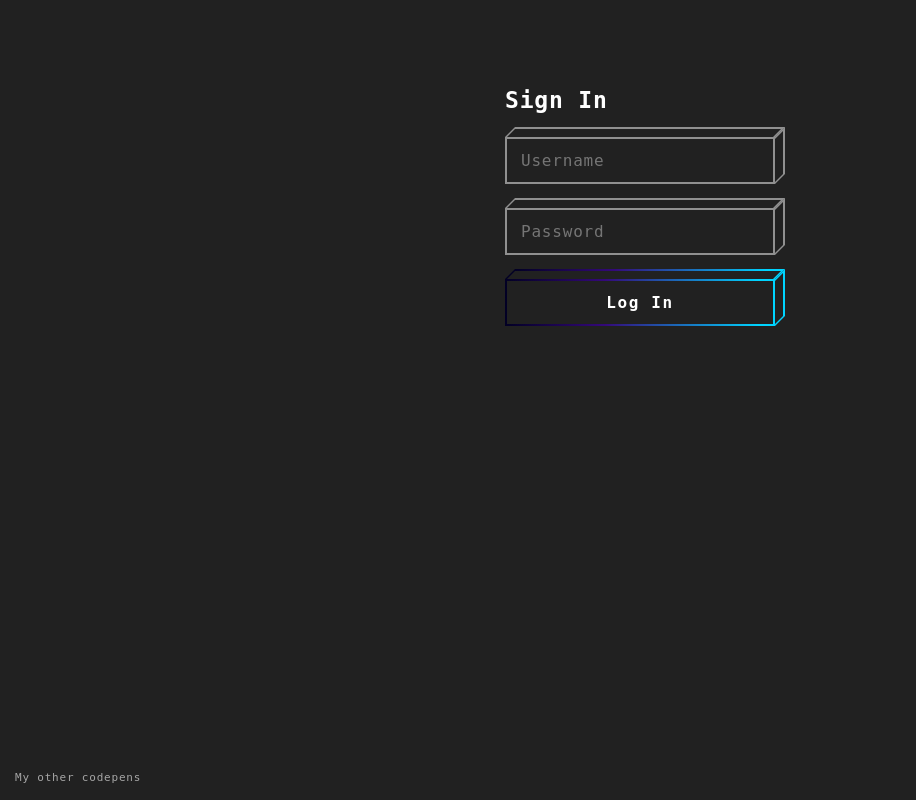
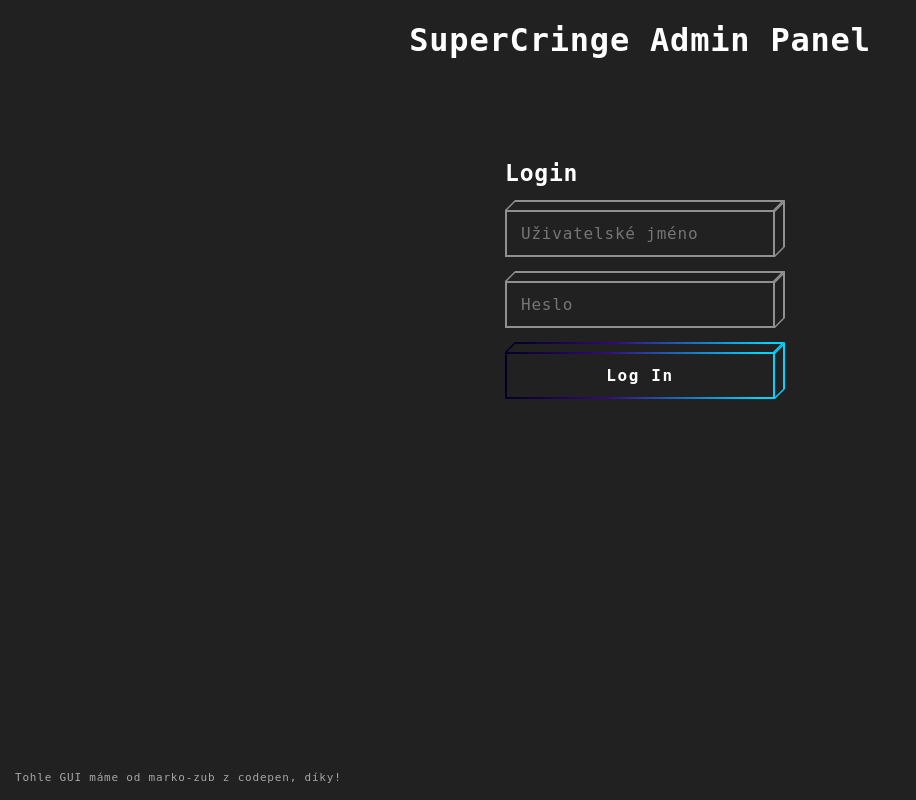
Before and after one commit to Plajta/QRFronta, a Flask app: page /admin in a window 1280 px wide. Shown: the whole page, without its empty margins (0-916 px from the left). Run offline with Flask 2, Linux system fonts and the light colour scheme.

Commit message:
FUNGUJE ADMIN PANEL (RAVE)

```diff
--- a/src/server/templates/login.html
+++ b/src/server/templates/login.html
@@ -2,20 +2,21 @@
 <html lang="en" >
 <head>
   <meta charset="UTF-8">
-  <title>CodePen - CSS Cube Login Form</title>
+  <title>SuperCringe Panel</title>
   <link rel="stylesheet" href="../static/styles/style.css">
 
 </head>
 <body>
 <!-- partial:index.partial.html -->
+<h1 style="text-align: center; font-size: 32px;">SuperCringe Admin Panel</h1>
 <form autocomplete='off' action = "http://localhost:5000/login" method = "post" class='form'>
   <div class='control'>
     <h1>
-      Sign In
+      Login
     </h1>
   </div>
   <div class='control block-cube block-input'>
-    <input name='username' placeholder='Username' type='text' id="fname" >
+    <input name='username' placeholder='Uživatelské jméno' type='text' id="fname" >
     <div class='bg-top'>
       <div class='bg-inner'></div>
     </div>
@@ -27,7 +28,7 @@
     </div>
   </div>
   <div class='control block-cube block-input'>
-    <input name='password' placeholder='Password' type='password' id="lname">
+    <input name='password' placeholder='Heslo' type='password' id="lname">
     <div class='bg-top'>
       <div class='bg-inner'></div>
     </div>
@@ -54,7 +55,7 @@
   </button>
   <div class='credits'>
     <a href='https://codepen.io/marko-zub/' target='_blank'>
-      My other codepens
+        Tohle GUI máme od marko-zub z codepen, díky!
     </a>
   </div>
 </form>
--- a/src/server/webserver.py
+++ b/src/server/webserver.py
@@ -50,12 +50,25 @@ def handle_message(data):
 
         users = Redis_Retrieve()
 
-        data_dict = {
-            "user_len": len(users),
-            "user_data": users
-        }
+        if users == None:
+            data_dict = {
+                "user_len": 0,
+                "user_data": []
+            }
+        elif len(users) == 0:
+            data_dict = {
+                "user_len": len(users),
+                "user_data": []
+            }
+        else:
+            data_dict = {
+                "user_len": len(users),
+                "user_data": users
+            }
 
-        socketio.emit(data_dict)
+        data_json = json.dumps(data_dict)
+        print(data_json)
+        socketio.emit("update", data_json)
 
 
 if __name__ == "__main__":
```
Also changed, not shown: src/server/templates/index.html (+16 -4 lines), src/server/static/styles/index.css (added).
